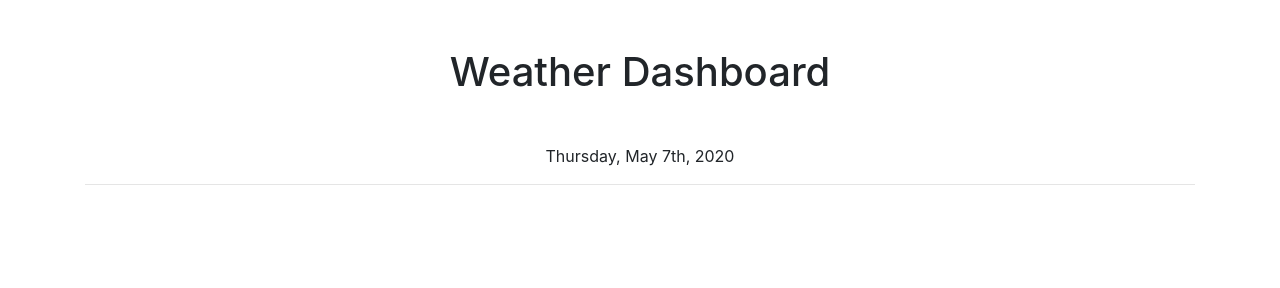
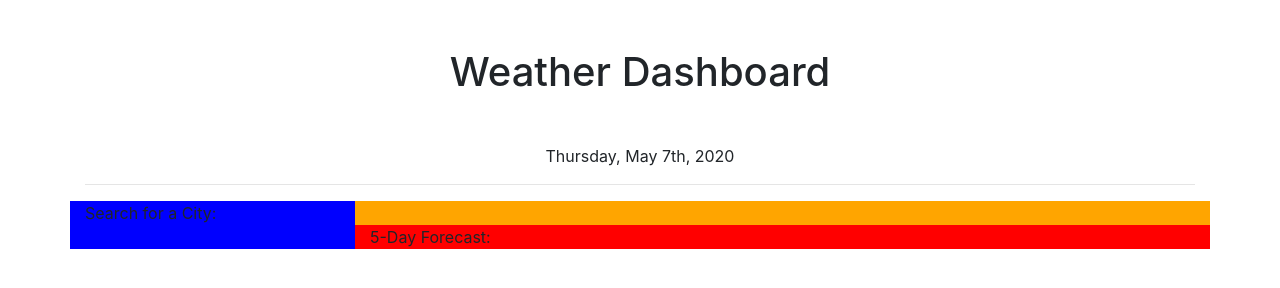
Before and after one commit to TribeOfBenjamin/Weather-Forecast-Search, a plain HTML site: page index.html in a window 1280 px wide. Drawn offline with nearby package versions, Linux system fonts and the light colour scheme; no server answers.

Commit message:
added rows/columns for sidebar, current weather, and 5-day weather

```diff
--- a/assets/style.css
+++ b/assets/style.css
@@ -0,0 +1,11 @@
+.blue {
+    background: blue;
+}
+
+.orange {
+    background: orange;
+}
+
+.red {
+    background: red;
+}
--- a/index.html
+++ b/index.html
@@ -25,7 +25,25 @@
     </header>
 
     <main>
-
+        <div class="container">
+            <div class="row">
+                <div id="searchBar" class="col-md-3 blue">
+                    Search for a City:
+                </div>
+                <div class="col-md-9">
+                    <div class="row">
+                        <div id="weatherToday" class="col-md-12 orange">
+                            <br>
+                        </div>
+                    </div>
+                    <div class="row">
+                        <div id="weatherNextFive" class="col-md-12 red">
+                            5-Day Forecast:
+                        </div>
+                    </div>
+                </div>
+            </div>
+        </div>
 
     </main>
 
```
